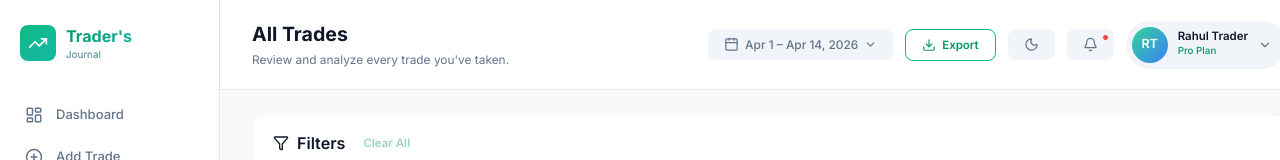
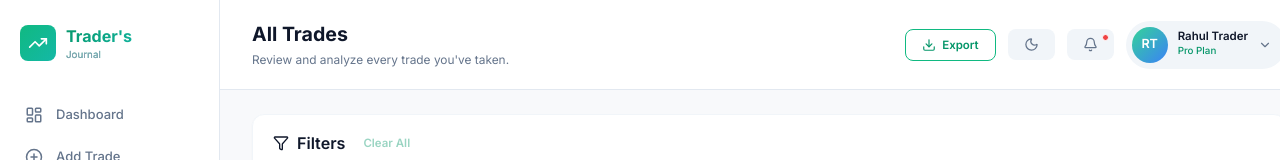
Before and after one commit to Zaydensth/traders-journal, a React (Vite) app: page /all-trades in a window 1280 px wide. Shown: the top 160 px of the page. Built offline with nearby package versions, Linux system fonts and the light colour scheme.

Commit message:
fix: remove redundant date buttons from Add Trade & All Trades headers

```diff
--- a/src/pages/AddTrade.tsx
+++ b/src/pages/AddTrade.tsx
@@ -232,11 +232,6 @@ export default function AddTrade() {
           <p>Record every trade and improve with detailed journaling.</p>
         </div>
         <div className="page-header-right">
-          <button className="header-btn">
-            <Calendar size={15} />
-            {new Date().toLocaleDateString('en-US', { month: 'short', day: 'numeric', year: 'numeric' })}
-            <ChevronDown size={13} />
-          </button>
           <button className="header-btn" onClick={() => { const next = toggleTheme(); setIsDark(next === 'dark'); }}>
             {isDark ? <Sun size={15} /> : <Moon size={15} />}
           </button>
--- a/src/pages/AllTrades.tsx
+++ b/src/pages/AllTrades.tsx
@@ -259,16 +259,6 @@ export default function AllTrades() {
           <p>Review and analyze every trade you've taken.</p>
         </div>
         <div className="page-header-right">
-          <button className="header-btn">
-            <Calendar size={15} />
-            {(() => {
-              const today = new Date();
-              const ms = new Date(today.getFullYear(), today.getMonth(), 1);
-              const fmt = (d: Date) => d.toLocaleDateString('en-US', { month: 'short', day: 'numeric' });
-              return `${fmt(ms)} – ${fmt(today)}, ${today.getFullYear()}`;
-            })()}
-            <ChevronDown size={13} />
-          </button>
           <button className="btn-outline-green" onClick={handleExport}
             style={{ display: 'flex', alignItems: 'center', gap: 6, padding: '8px 16px', fontSize: '0.82rem' }}>
             <Download size={14} /> Export
```
